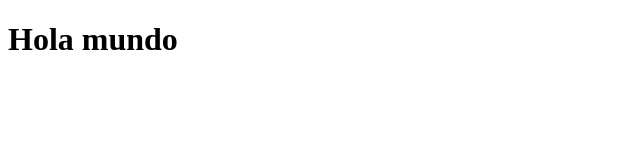
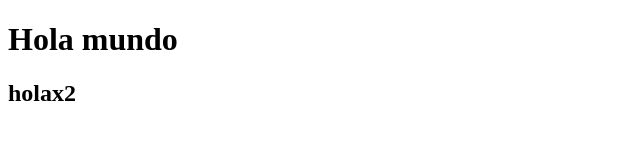
Before and after one commit to anglasdiaz/primerapagina, a plain HTML site: page index.html in a window 1280 px wide. Shown: the whole page, without its empty margins (0-640 px from the left). Drawn offline with Linux system fonts and the light colour scheme.

```diff
--- a/index.html
+++ b/index.html
@@ -9,6 +9,7 @@
 
     <body>
         <h1>Hola mundo</h1>
+        <h2>holax2</h2>
 
     </body>
 
```
